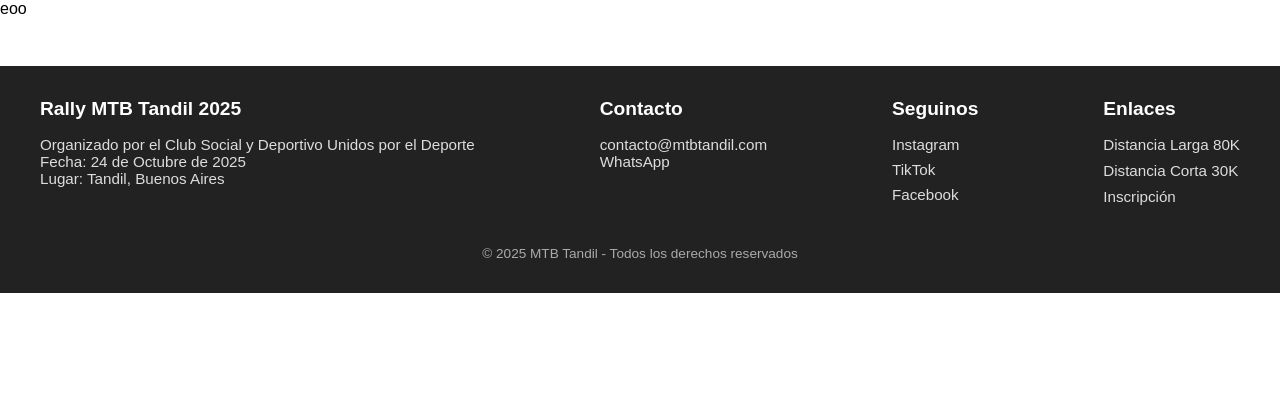
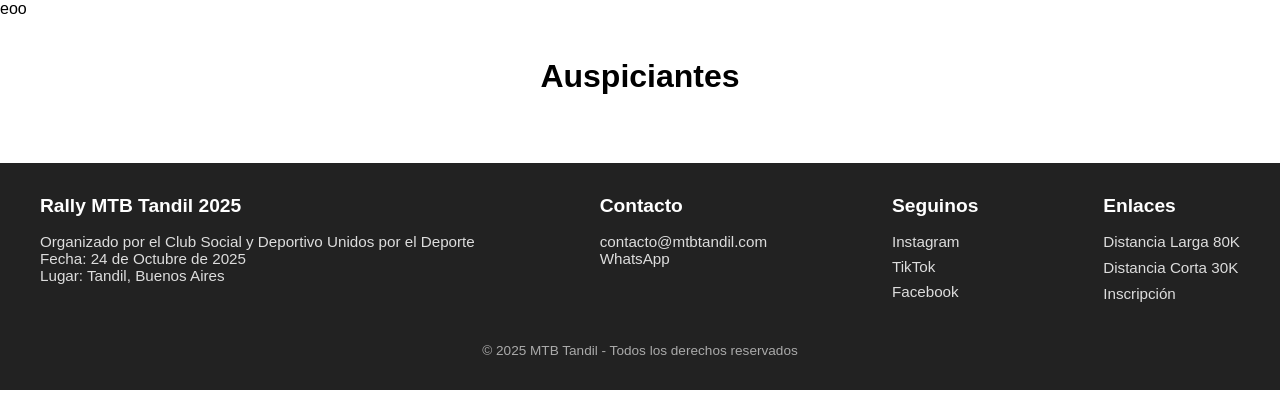
Before and after one commit to FlorianLucchini/TP2-IDS, a Flask app: template templates/index.html in a window 1280 px wide. Shown: the part 72-492 px from the top of the page. Run offline with Flask 3, Linux system fonts and the light colour scheme; the template is opened without the code that fills it, so the values that code supplies are empty.

Commit message:
Extensión de index.html - Auspiciantes
-Se agregó section de auspiciantes.
-Se agregaron estilos correspondientes.
-Se modificó diccionario con auspiciantes.

```diff
--- a/app.py
+++ b/app.py
@@ -15,19 +15,54 @@ info_evento = {
             1: {"nombre": "Distancia Corta", "valor": "100"},
             2: {"nombre": "Distancia Larga", "valor": "200"},
         },
-        "Auspiciantes": ["ausp1", "auspN"],
+        "Auspiciantes": [
+            {
+                "nombre": "Adidas",
+                "logo": "images/auspiciantes/adidas.svg"
+            },
+            {
+                "nombre": "Aerolineas Argentinas",
+                "logo": "images/auspiciantes/aerolineas-arg.svg"
+            },
+            {
+                "nombre": "Binance",
+                "logo": "images/auspiciantes/binance.svg"
+            },
+            {
+                "nombre": "Linux",
+                "logo": "images/auspiciantes/linux.svg"
+            },
+            {
+                "nombre": "Red Hat",
+                "logo": "images/auspiciantes/red-hat.svg"
+            },
+            {
+                "nombre": "Santander",
+                "logo": "images/auspiciantes/santander.svg"
+            },
+            {
+                "nombre": "Shimano",
+                "logo": "images/auspiciantes/shimano.svg"
+            },
+            {
+                "nombre": "Stanley",
+                "logo": "images/auspiciantes/stanley.svg"
+            },
+        ],
     }
 }
 
 
 @app.route("/80k")
 def tandil80k():
-    return render_template("index.html", section=80)
+    evento = info_evento[1]
+    return render_template("index.html", section=80, evento=evento)
 
 
 @app.route("/30k")
 def tandil30k():
-    return render_template("index.html", section=30)
+    evento = info_evento[1]
+    return render_template("index.html", section=30, evento=evento)
 
 
 @app.route("/registration", methods=["GET"])
--- a/static/styles/styles.css
+++ b/static/styles/styles.css
@@ -36,6 +36,46 @@
     height: 40px;
     width: auto;
     object-fit: contain;
+}
+
+.auspiciantes {
+  text-align: center;
+  margin: 40px 0;
+}
+
+.auspiciantes h2 {
+  font-size: 2rem;
+  margin-bottom: 20px;
+}
+
+.logos {
+  display: grid;
+  grid-template-columns: repeat(auto-fit, minmax(150px, 1fr)); /* 4 x fila si hay espacio */
+  gap: 20px;
+  justify-items: center;
+}
+
+.logo-card {
+  width: 150px;
+  height: 100px;
+  display: flex;
+  align-items: center;
+  justify-content: center;
+  border-radius: 12px;
+  background: #fff;
+  padding: 10px;
+  box-shadow: 0 2px 6px rgba(0,0,0,0.1);
+  transition: transform 0.2s ease-in-out;
+}
+
+.logo-card:hover {
+  transform: scale(1.05);
+}
+
+.logo-card img {
+  max-width: 100%;
+  max-height: 100%;
+  object-fit: contain;
 }
 
 form {
--- a/templates/index.html
+++ b/templates/index.html
@@ -12,4 +12,18 @@
     <section class="section-a">
         eoo
     </section>
+
+    <section class="section-f">
+        <div class="auspiciantes">
+            <h2>Auspiciantes</h2>
+            <div class="logos">
+                {% for ausp in evento["Auspiciantes"] %}
+                    <div class="logo-card">
+                        <img src="{{ url_for('static', filename=ausp['logo']) }}" alt="{{ ausp['nombre'] }}">
+                    </div>
+                {% endfor %}
+            </div>
+        </div>
+    </section>
+
 {% endblock %}
```
